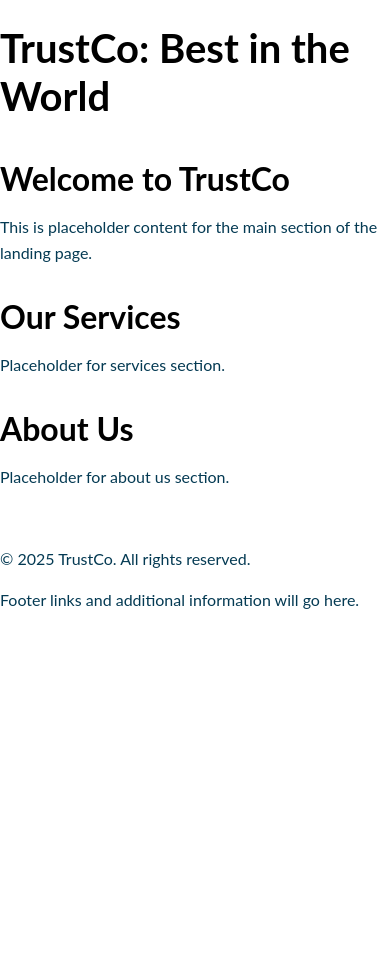
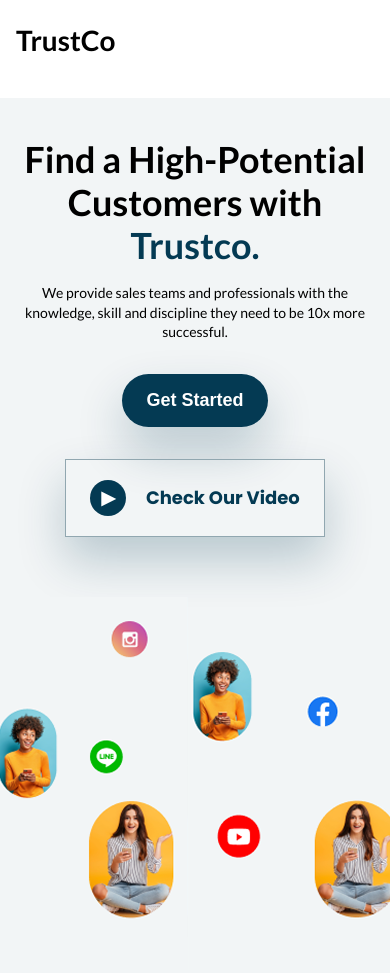
Before and after one commit to toshoyeb/trustco-solo, a plain HTML site: page index.html in a window 390 px wide. Shown: the top 973 px of the page. Before the commit the page ends 844 px from the top, so only its background shows below. Drawn offline with Linux system fonts and the light colour scheme.

Commit message:
hero section complete with mobile first approch

```diff
--- a/index.html
+++ b/index.html
@@ -2,29 +2,60 @@
 <!DOCTYPE html>
 <!-- root element -->
 <html lang="en">
+
 <head>
     <!-- Character encoding -->
     <meta charset="UTF-8">
     <!-- Responsive design -->
     <meta name="viewport" content="width=device-width, initial-scale=1.0">
     <!-- SEO-friendly meta description -->
-    <meta name="description" content="TrustCo provides top-notch services globally, ensuring reliability and excellence.">
-    <title>TrustCo - Your Trusted Partner</title>
+    <meta name="description"
+        content="TrustCo helps businesses identify and connect with high-potential customers, providing sales teams with the knowledge and skills they need to succeed.">
+    <title>TrustCo - Find High-Potential Customers</title>
+    <!-- Google Fonts -->
+    <link href="https://fonts.googleapis.com/css2?family=Lato:wght@400;700&family=Poppins:wght@500;600;700&display=swap"
+        rel="stylesheet">
     <!-- Linking style.css -->
     <link rel="stylesheet" href="style.css">
 </head>
+
 <body>
     <!-- Header section with navigation -->
     <header aria-label="TrustCo Header">
-        <h1>TrustCo: Best in the World</h1>
+        <div class="container">
+            <h3>TrustCo</h3>
+        </div>
     </header>
+
     <!-- Main content section -->
     <main>
-        <section>
-            <h2>Welcome to TrustCo</h2>
-            <p>This is placeholder content for the main section of the landing page.</p>
+
+        <!-- Hero Section -->
+        <section id="hero" class="hero-section">
+            <div class="hero-wrapper">
+                <div class="hero-content">
+                    <h1>Find a High-Potential <br>Customers with <span class="highlight">Trustco.</span></h1>
+                    <p class="subheadline">We provide sales teams and professionals with the knowledge, skill and
+                        discipline they need to be 10x more successful.</p>
+                    <!-- CTA Buttons -->
+                    <button type="button" class="get-started-btn">Get Started</button>
+                    <a href="#" class="check-video-btn">
+                        <span class="play-icon">▶</span>
+                        Check Our Video
+                    </a>
+                </div>
+
+                <!-- Hero Images -->
+                <div class="hero-img-wrapper">
+                    <img class="hero-img-left" src="assets/hero-section-left-1x.png" alt="Social media profiles">
+
+                    <img class="hero-img-right" src="assets/hero-section-right-1x.png" alt="Social media profiles">
+                </div>
+            </div>
+
         </section>
 
+        <!-- Other sections will go here -->
         <section>
             <h2>Our Services</h2>
             <p>Placeholder for services section.</p>
@@ -38,8 +69,11 @@
 
     <!-- Footer section containing copyright and links -->
     <footer>
-        <p>&copy; 2025 TrustCo. All rights reserved.</p>
-        <p>Footer links and additional information will go here.</p>
+        <div class="container">
+            <p>&copy; 2025 TrustCo. All rights reserved.</p>
+            <p>Footer links and additional information will go here.</p>
+        </div>
     </footer>
 </body>
+
 </html>
--- a/style.css
+++ b/style.css
@@ -1,9 +1,13 @@
 /*
    TrustCo Landing Page Styles
    This file contains the styles for the landing page.
-*/
 
+   Mobile-First Approach:
+- The styles are optimized for smaller screens first.
+- Media queries are used to enhance styles for larger screens.
+- The layout is responsive, ensuring a smooth user experience.   */
 /* Global Reset and Box Sizing */
+
 * {
   margin: 0;
   padding: 0;
@@ -13,6 +17,7 @@
 /* Color Variables */
 :root {
   /* Primary Colors */
+  --primary: #043A53;
 
   /* Secondary Colors */
 
@@ -60,7 +65,8 @@
 }
 
 h1 {
-    font-size: 2.5rem;
+  font-size: 3.5rem;
+  font-weight: 700;
 }
 
 h2 {
@@ -91,14 +97,22 @@
 
 /* Links */
 a {
-    font-family: poppins;
-    color: #6439FF;
+  font-family: "Poppins", sans-serif;
+  color: #6439ff;
   text-decoration: none;
   transition: color 0.3s ease;
 }
 
 a:hover {
-    text-decoration: underline;
+  text-decoration: none;
+}
+
+/* Container */
+.container {
+  width: 100%;
+  max-width: 1200px;
+  margin: 0 auto;
+  padding: 0 calc(var(--spacing-unit) * 2);
 }
 
 /* Spacing */
@@ -111,3 +125,89 @@
 footer {
   padding: calc(var(--spacing-unit) * 3) 0;
 }
+
+/* Hero Section */
+.hero-section {
+  background-color: var(--bg-secondary);
+  display: block;
+  overflow: hidden;
+}
+
+.hero-wrapper {
+  padding: calc(var(--spacing-unit) * 5) calc(var(--spacing-unit) * 3) calc(var(--spacing-unit) * 5) calc(var(--spacing-unit) * 3);
+}
+
+/* Hero Content */
+.hero-content {
+  text-align: center;
+}
+
+.hero-content h1 {
+  margin-bottom: calc(var(--spacing-unit) * 2);
+  color: var(--text-primary);
+  font-size: 36px;
+}
+
+.hero-content .highlight {
+  color: var(--text-secondary);
+}
+
+.hero-content .subheadline {
+  margin-bottom: calc(var(--spacing-unit) * 4);;
+  color: var(--text-primary);
+  font-size: 14px;
+  font-weight: 500;
+  line-height: 1.4;
+}
+.get-started-btn,
+.check-video-btn
+{
+  display: block;
+  font-size: 18px;
+  font-weight: 700;
+  margin: 0 auto;
+  box-shadow: 0px 23px 47px 0px rgba(4, 58, 83, 0.24);
+}
+
+.get-started-btn
+{
+  background-color: var(--primary);
+  border: none;
+  color: var(--text-light);
+  width: fit-content;
+  padding: 16px 24px;
+  border-radius: 55px;
+  margin-bottom: 32px;
+}
+
+.check-video-btn
+{
+  background-color: transparent;
+  color: var(--text-secondary);
+  border: 1px solid var(--border-primary);
+  width: fit-content;
+  padding: 20px 24px;
+  margin-bottom: 60px;
+}
+
+.play-icon {
+  display: inline-flex;
+  align-items: center;
+  justify-content: center;
+  width: 36px;
+  height: 36px;
+  border-radius: 50%;
+  background-color: var(--primary);
+  color: var(--text-light);
+  margin-right: 16px;
+}
+
+.hero-img-wrapper {
+  display: flex;
+  justify-content: center;
+}
+
+.hero-img-right {
+  position: relative;
+  top: 33px;
+}
```
Also changed, not shown: assets/hero-section-left-1x.png (added), assets/hero-section-right-1x.png (added). Lines whose indentation alone changed are shown as unchanged.
